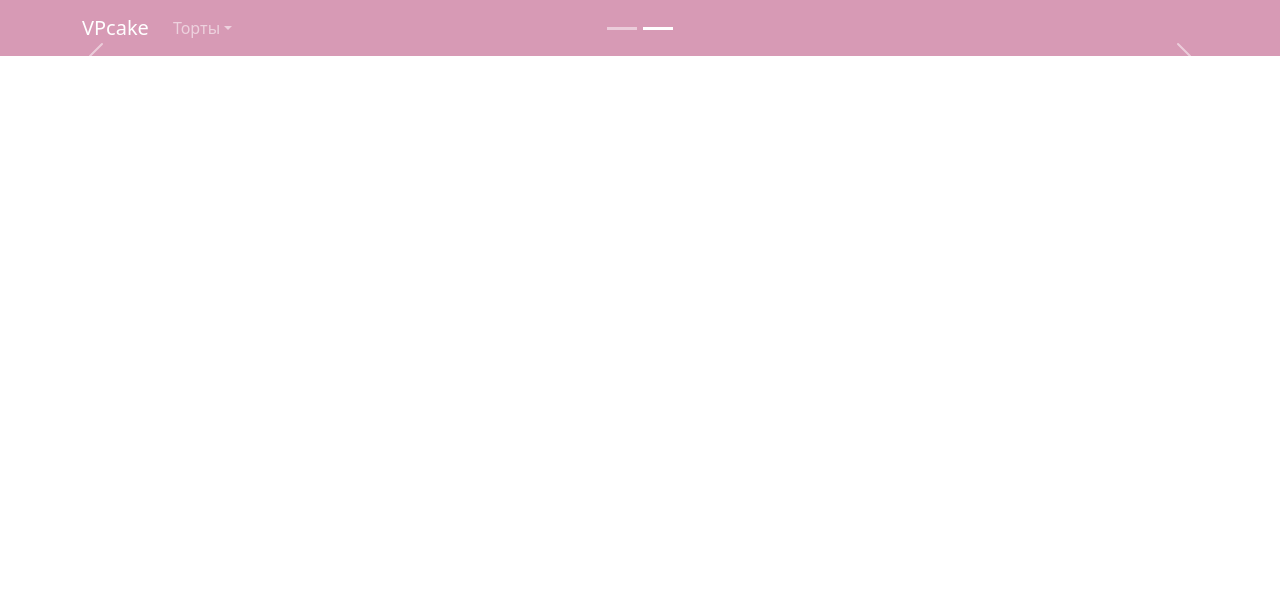
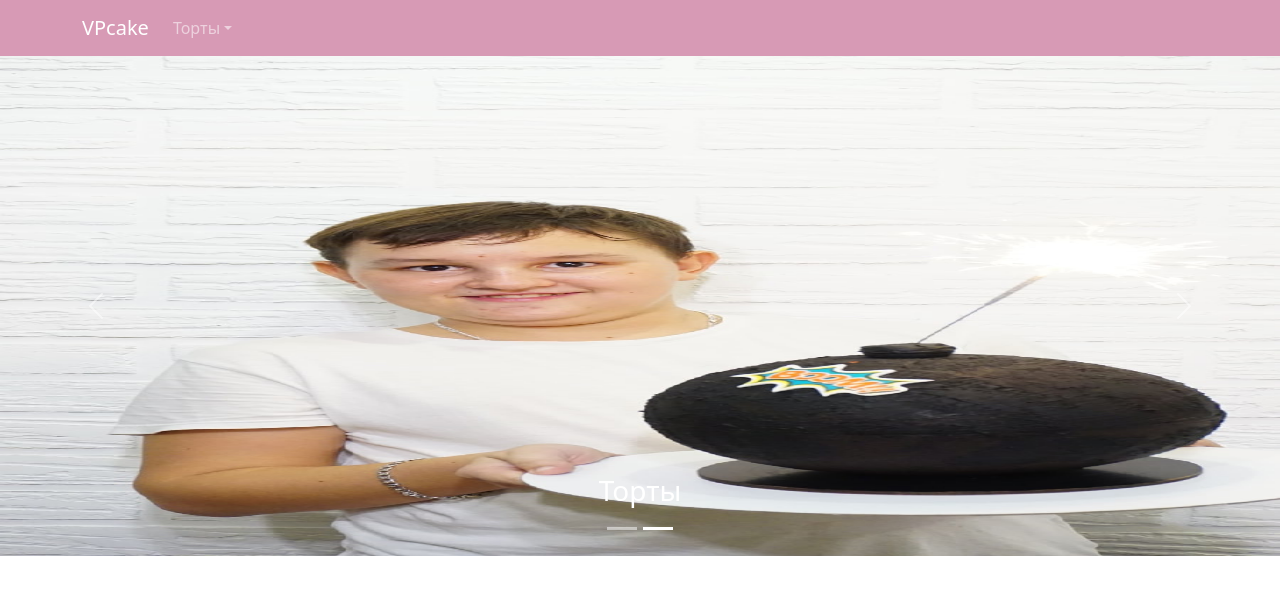
Before and after one commit to sergeianip20/rop, a Next.js app: page /secon in a window 1280 px wide. Shown: the top 594 px of the page. Built offline with nearby package versions, Linux system fonts and the light colour scheme.

Commit message:
Update global.module.css

```diff
--- a/styles/global.module.css
+++ b/styles/global.module.css
@@ -92,4 +92,10 @@ box-shadow: 5px 5px 5px red;
       widht:100%;
        grid-template-rows: 30% 70%;
    }
+   .secon_items {
+   widht:500px;
+      height: 500px;
+      position:relative;
+   }
+
 }
```
